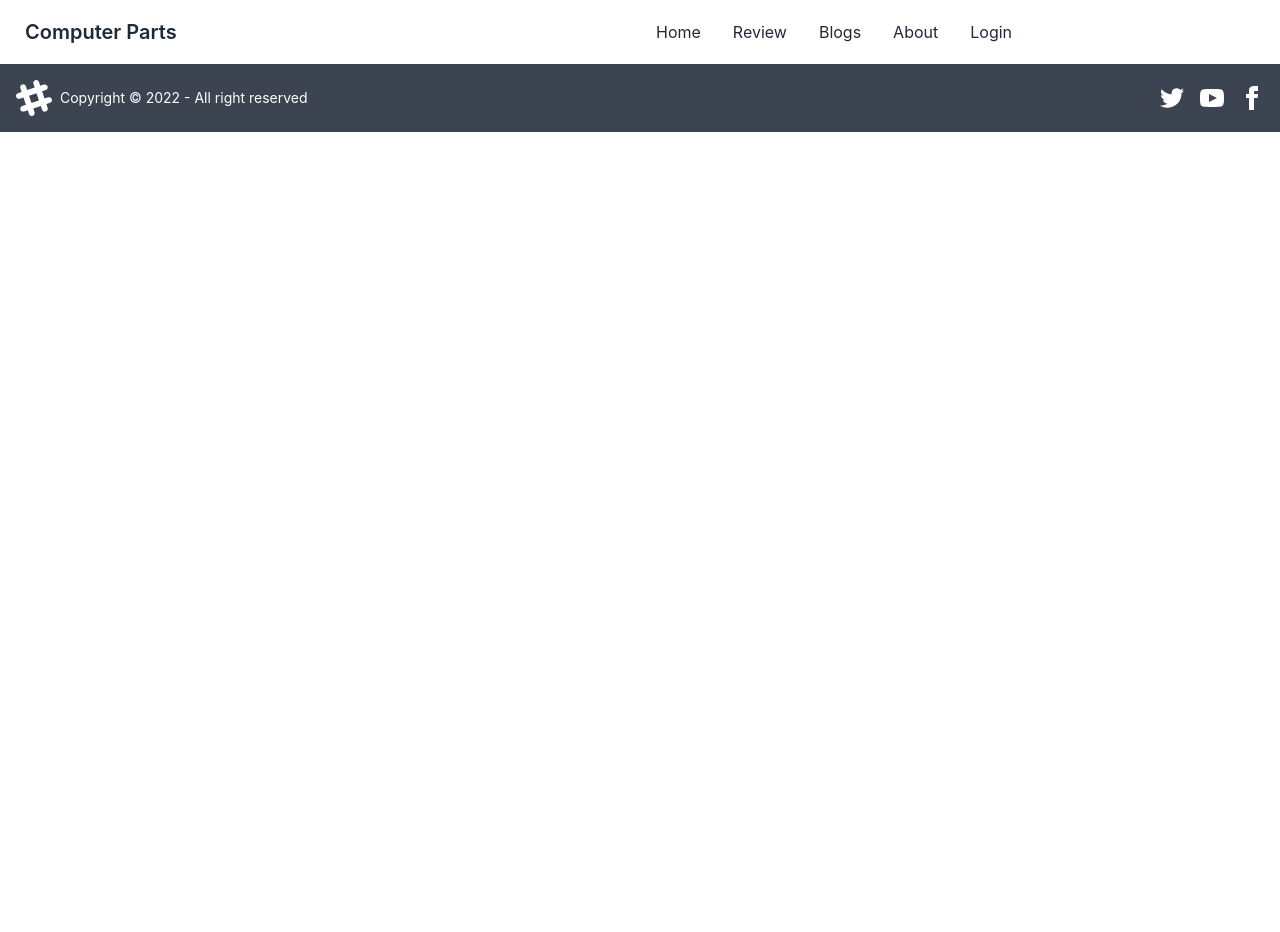
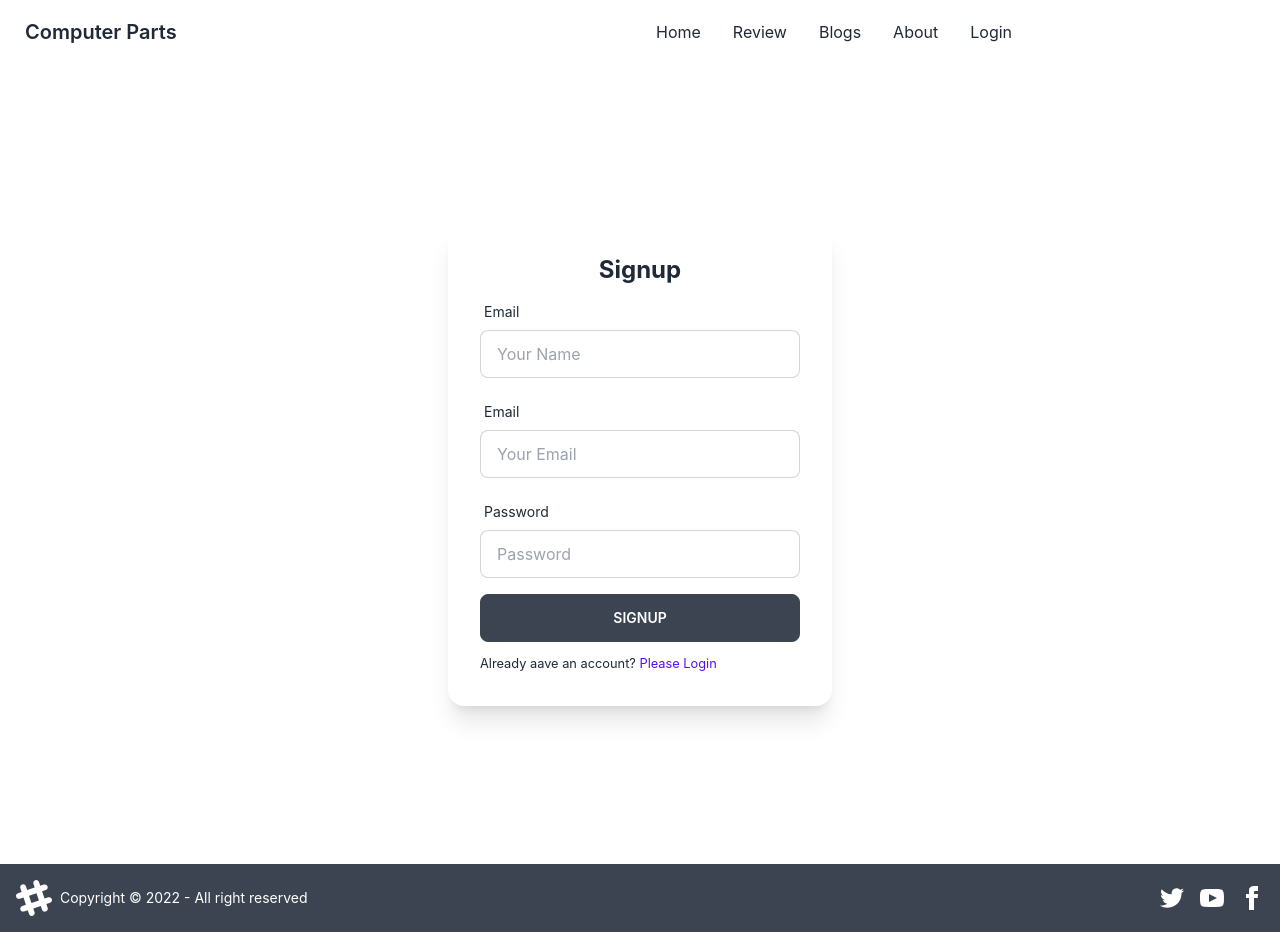
Before and after one commit to Hridoyshom/computer-parts, a React (Create React App) app: page /signup in a window 1280 px wide. Before the commit the page ends 800 px from the top, so only its background shows below. Built offline with nearby package versions, Linux system fonts and the light colour scheme; no server answers.

Commit message:
signup page created

```diff
--- a/src/App.js
+++ b/src/App.js
@@ -9,6 +9,7 @@
 import Blogs from './Blogs';
 import ExtraSection from './Pages/ExtraSection';
 import Footer from './Pages/Footer';
+import SignUp from './Pages/SignUp';
 
 
 const App = () => {
@@ -22,6 +23,7 @@
         <Route path='/login' element={<Login></Login>}></Route>
         <Route path='/review' element={<Review></Review>}></Route>
         <Route path='/blogs' element={<Blogs></Blogs>}></Route>
+        <Route path='/signup' element={<SignUp></SignUp>}></Route>
 
       </Routes>
       <Footer></Footer>
--- /dev/null
+++ b/src/Pages/SignUp.js
@@ -0,0 +1,120 @@
+import React from 'react';
+import auth from './firebase.init';
+import { useCreateUserWithEmailAndPassword, useSignInWithEmailAndPassword, useSignInWithGoogle, useUpdateProfile } from 'react-firebase-hooks/auth';
+import { useForm } from "react-hook-form"
+import Loading from './Loading';
+import { Link } from 'react-router-dom';
+const SignUp = () => {
+    const [signInWithGoogle, gUser, gLoading, gError] = useSignInWithGoogle(auth);
+    const { register, formState: { errors }, handleSubmit } = useForm();
+    const [
+        createUserWithEmailAndPassword,
+        user,
+        loading,
+        error,
+    ] = useCreateUserWithEmailAndPassword(auth);
+
+    const [updateProfile, updating, updateError] = useUpdateProfile(auth);
+
+    let signInError;
+
+    if (loading || gLoading || updating) {
+        return <Loading></Loading>
+    }
+    if (error || gError || updateError) {
+        signInError = <p className='text-red-500   ' >{error?.message || gError?.message}</p>
+    }
+
+    if (gUser) {
+        console.log(gUser);
+    }
+    const onSubmit = data => {
+        console.log(data);
+        createUserWithEmailAndPassword
+            (data.email, data.password);
+    }
+    return (
+        <div>
+            <div className='flex h-screen justify-center items-center' >
+                <div className="card w-96 bg-base-100 shadow-xl">
+                    <div className="card-body">
+                        <h2 className="text-center text-2xl font-bold">Signup</h2>
+                        <form onSubmit={handleSubmit(onSubmit)}>
+
+                            <div class="form-control w-full max-w-xs">
+                                <label class="label">
+                                    <span class="label-text">Email</span>
+
+                                </label>
+                                <input type="text" placeholder="Your Name" class="input input-bordered w-full max-w-xs"
+                                    {...register("name", {
+                                        required: {
+                                            value: true,
+                                            message: 'Name is required'
+                                        }
+                                    })} />
+                                <label class="label">
+                                    {errors.name?.type === 'required' && <span class="label-text-alt text-red-500 ">{errors.name.message}</span>}
+
+
+
+                                </label>
+                            </div>
+                            <div class="form-control w-full max-w-xs">
+                                <label class="label">
+                                    <span class="label-text">Email</span>
+
+                                </label>
+                                <input type="email" placeholder="Your Email" class="input input-bordered w-full max-w-xs"
+                                    {...register("email", {
+                                        required: {
+                                            value: true,
+                                            message: 'email is required'
+                                        },
+                                        pattern: /[a-z0-9]+[a-z]+\.[a-z]{2,3}/,
+                                        message: 'provide a valid email'
+                                    })} />
+                                <label class="label">
+                                    {errors.email?.type === 'required' && <span class="label-text-alt text-red-500 ">{errors.email.message}</span>}
+                                    {errors.email?.type === 'pattern' && <span class="label-text-alt text-red-500 ">{errors.email.message}</span>}
+
+
+                                </label>
+                            </div>
+                            <div class="form-control w-full max-w-xs">
+                                <label class="label">
+                                    <span class="label-text">Password</span>
+
+                                </label>
+                                <input type="password" placeholder="Password" class="input input-bordered w-full max-w-xs"
+                                    {...register("password", {
+                                        required: {
+                                            value: true,
+                                            message: 'password is required'
+                                        },
+                                        minLength: 6,
+                                        message: 'must be 6 character'
+                                    })} />
+                                <label class="label">
+                                    {errors.password?.type === 'required' && <span class="label-text-alt text-red-500 ">{errors.password.message}</span>}
+                                    {errors.password?.type === 'minlength' && <span class="label-text-alt text-red-500 ">{errors.password.message}</span>}
+
+
+                                </label>
+                            </div>
+
+
+                            {signInError}
+                            <input className='btn w-full max-w-xs' type="submit" value="Signup" />
+                        </form>
+                        <p><small>Already aave an account? <Link className='text-primary' to='/login'>Please Login</Link></small></p>
+
+
+                    </div>
+                </div>
+            </div>
+        </div>
+    );
+};
+
+export default SignUp;
```
